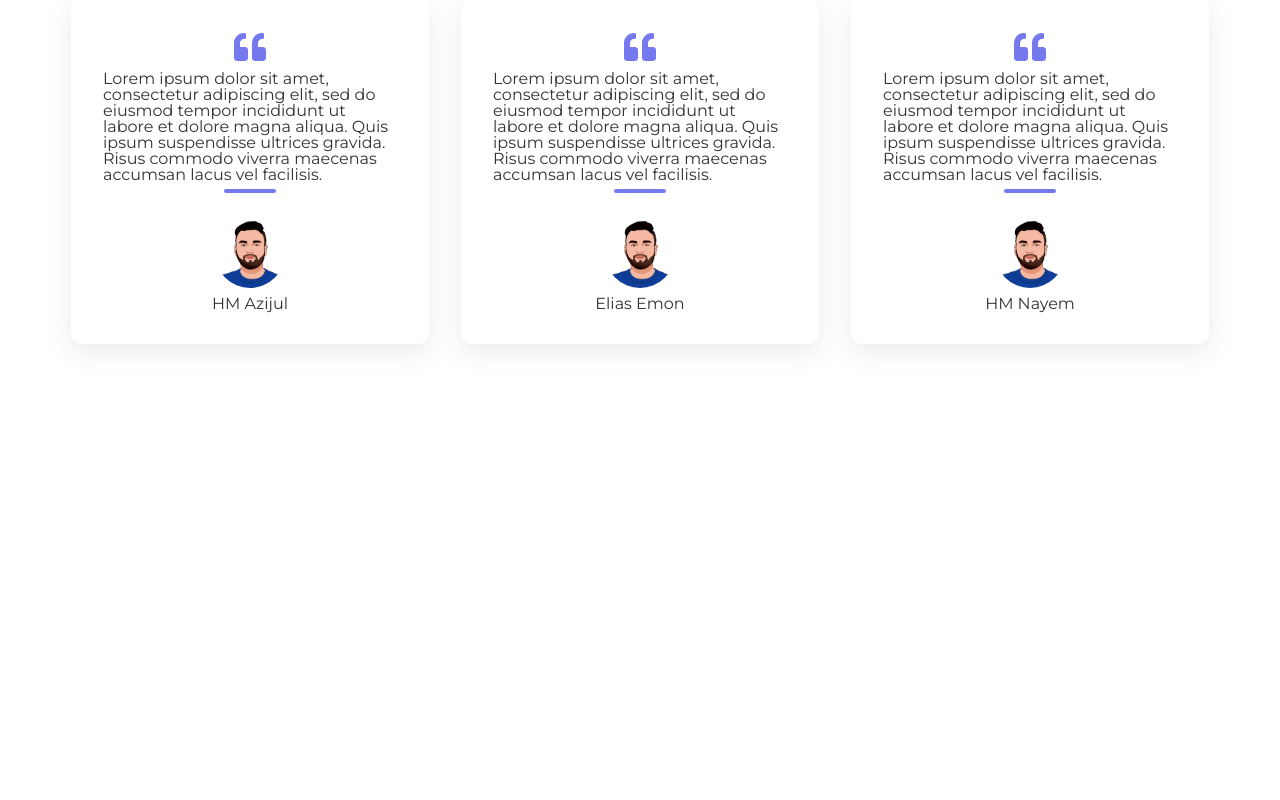
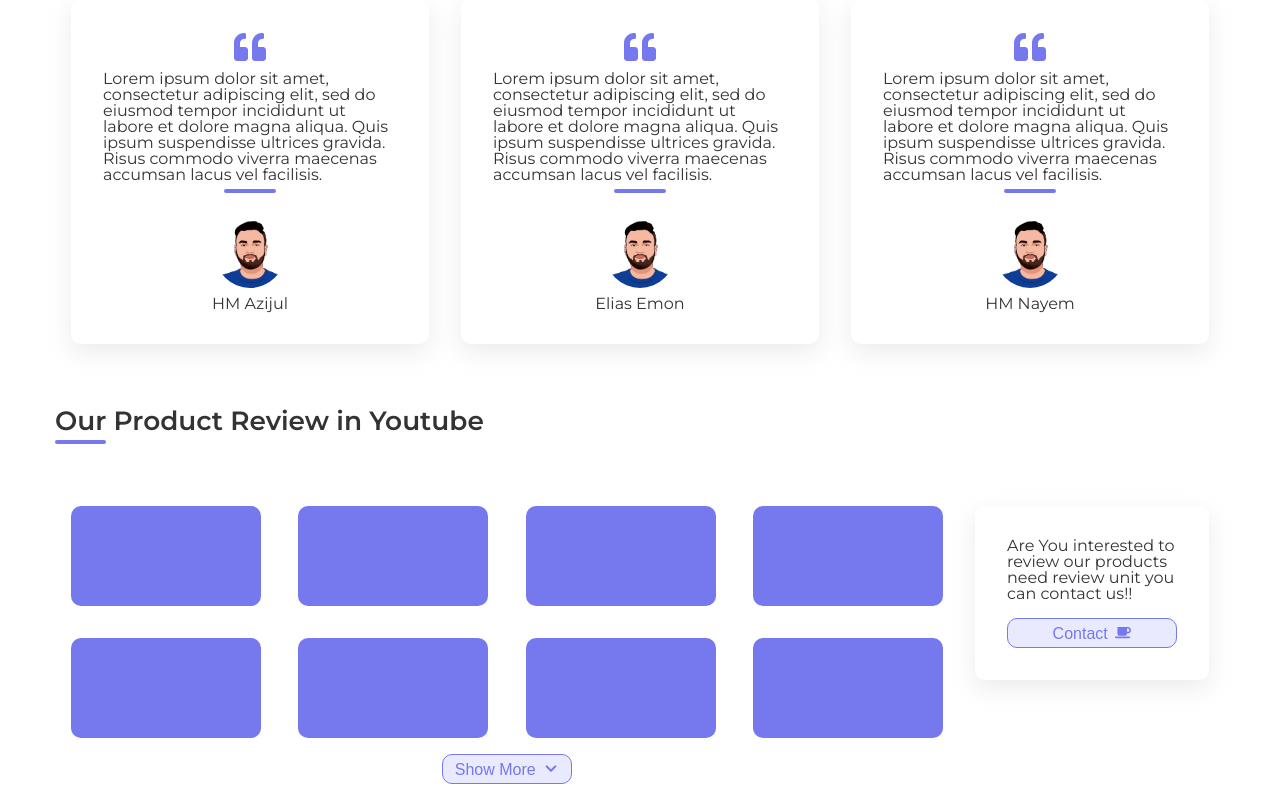
Before and after one commit to XParif/FrontEndWatchStorefsArmyProject, a Next.js app: page / in a window 1280 px wide. Shown: the part 4348-5148 px from the top of the page. Before the commit the page ends 4724 px from the top, so only its background shows below. Built offline with nearby package versions, Linux system fonts and the light colour scheme.

Commit message:
ProductReviewVideo section added

```diff
--- a/components/home/index.jsx
+++ b/components/home/index.jsx
@@ -7,6 +7,7 @@ import HotOffer from "./hotOffer";
 import AllProduct from "./allProduct";
 import Upcoming from "./upcoming";
 import OurHappyCustomer from "./happyCustomer";
+import ProductReviewVideo from './productReviewVideo'
 
 const HomgePage = () => {
   return (
@@ -20,6 +21,7 @@ const HomgePage = () => {
       <SpecialFeatures />
       <MostPremiumWatch />
       <OurHappyCustomer/>
+      <ProductReviewVideo/>
     </>
   );
 };
--- /dev/null
+++ b/components/home/productReviewVideo/SectionBody/ContactUs.jsx
@@ -0,0 +1,34 @@
+import styled from "styled-components";
+import BlockText from "../../../shared/texts/BlockText";
+import Button from "../../../shared/buttons";
+import { FaCoffee } from "react-icons/fa";
+
+const ContactUsStyle = styled.div`
+  display: flex;
+  flex-direction: column;
+  border-radius: 10px;
+  max-width: 20%;
+  box-shadow: rgba(149, 157, 165, 0.2) 0px 8px 24px;
+  margin: 1rem;
+  padding: 2rem;
+
+  & > button {
+    margin-top: 1rem;
+  }
+`;
+
+const ContactUs = () => {
+  return (
+    <ContactUsStyle>
+      <BlockText>
+        Are You interested to review our products need review unit you can
+        contact us!!
+      </BlockText>
+      <Button>
+        Contact <FaCoffee />{" "}
+      </Button>
+    </ContactUsStyle>
+  );
+};
+
+export default ContactUs
--- /dev/null
+++ b/components/home/productReviewVideo/SectionBody/VideoSection/CustomButton.jsx
@@ -0,0 +1,20 @@
+import styled from "styled-components";
+import Button from "../../../../shared/buttons";
+import { FaChevronDown } from "react-icons/fa";
+
+const CustomButtonStyle = styled.div`
+  display: flex;
+  justify-content: center;
+`;
+
+const CustomButton = () => {
+  return (
+    <CustomButtonStyle>
+      <Button>
+        Show More <FaChevronDown />
+      </Button>
+    </CustomButtonStyle>
+  );
+};
+
+export default CustomButton;
--- /dev/null
+++ b/components/home/productReviewVideo/SectionBody/VideoSection/Video.jsx
@@ -0,0 +1,11 @@
+import styled from "styled-components";
+
+const Video = styled.div`
+  width: 190px;
+  height: 100px;
+  border-radius: 10px;
+  margin: 1rem;
+  background-color: ${({ theme }) => theme?.color?.primary};
+`;
+
+export default Video;
--- /dev/null
+++ b/components/home/productReviewVideo/SectionBody/VideoSection/YouTubeVideos.jsx
@@ -0,0 +1,25 @@
+import styled from "styled-components";
+import Video from './Video'
+
+const YoutubeVideosStyle = styled.div`
+  display: flex;
+  justify-content: space-between;
+  flex-wrap: wrap;
+`;
+
+const YoutubeVideos = () => {
+  return (
+    <YoutubeVideosStyle>
+      <Video />
+      <Video />
+      <Video />
+      <Video />
+      <Video />
+      <Video />
+      <Video />
+      <Video />
+    </YoutubeVideosStyle>
+  );
+};
+
+export default YoutubeVideos;
--- /dev/null
+++ b/components/home/productReviewVideo/SectionBody/VideoSection/index.jsx
@@ -0,0 +1,16 @@
+import styled from "styled-components";
+import YoutubeVideos from './YouTubeVideos'
+import CustomButton from './CustomButton'
+
+const VideoSectionStyle = styled.div``;
+
+const VideoSection = () => {
+  return (
+    <VideoSectionStyle>
+      <YoutubeVideos />
+      <CustomButton/>
+    </VideoSectionStyle>
+  );
+};
+
+export default VideoSection;
--- /dev/null
+++ b/components/home/productReviewVideo/SectionBody/index.jsx
@@ -0,0 +1,20 @@
+import styled from "styled-components";
+import VideoSection from "./VideoSection";
+import ContactUs from './ContactUs'
+
+const SectionBodyStyle = styled.div`
+  display: flex;
+  justify-content: space-between;
+  align-items: flex-start;
+`;
+
+const SectionBody = () => {
+  return (
+    <SectionBodyStyle>
+      <VideoSection />
+      <ContactUs />
+    </SectionBodyStyle>
+  );
+};
+
+export default SectionBody;
--- /dev/null
+++ b/components/home/productReviewVideo/index.jsx
@@ -0,0 +1,23 @@
+import SectionHeading from "./../../shared/sectionHeaders";
+import Background from "./../../shared/backgrounds";
+import Container from "./../../shared/container";
+import styled from "styled-components";
+import SectionBody from "./SectionBody";
+
+
+const ProductReviewVideo = () => {
+  return (
+    <Background bg="white">
+      <Container>
+        <SectionHeading
+          title="Our Product Review in Youtube"
+          size="lg"
+          weight="semiBold"
+        />
+        <SectionBody />
+      </Container>
+    </Background>
+  );
+};
+
+export default ProductReviewVideo;
```
